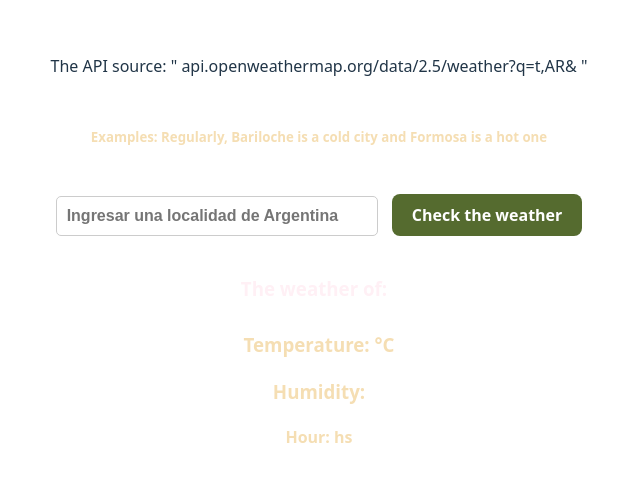
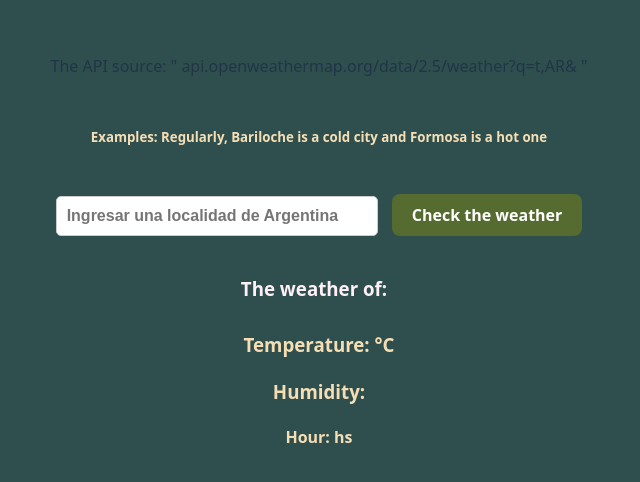
Before and after one commit to FranciscoBsAs/myWeatherProject, a React (Vite) app in the folder weather-redux-project/: page / in a window 1280 px wide. Shown: the part 136-618 px from the top of the page, without its empty margins (321-961 px from the left). Built offline with nearby package versions, Linux system fonts and the light colour scheme.

Commit message:
comentando el background color de media root en index.css

```diff
--- a/weather-redux-project/src/index.css
+++ b/weather-redux-project/src/index.css
@@ -56,7 +56,7 @@ button:focus-visible {
 @media (prefers-color-scheme: light) {
   :root {
     color: #213547;
-    background-color: #ffffff;
+   /* background-color: #ffffff; */
   }
   a:hover {
     color: #747bff;
```
